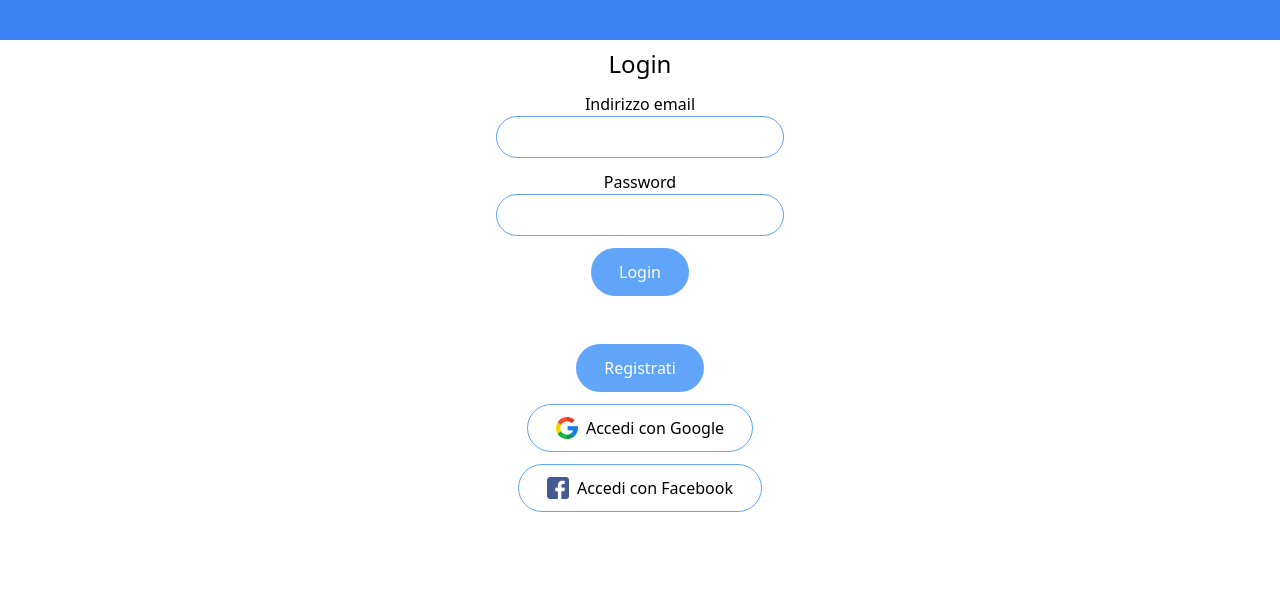
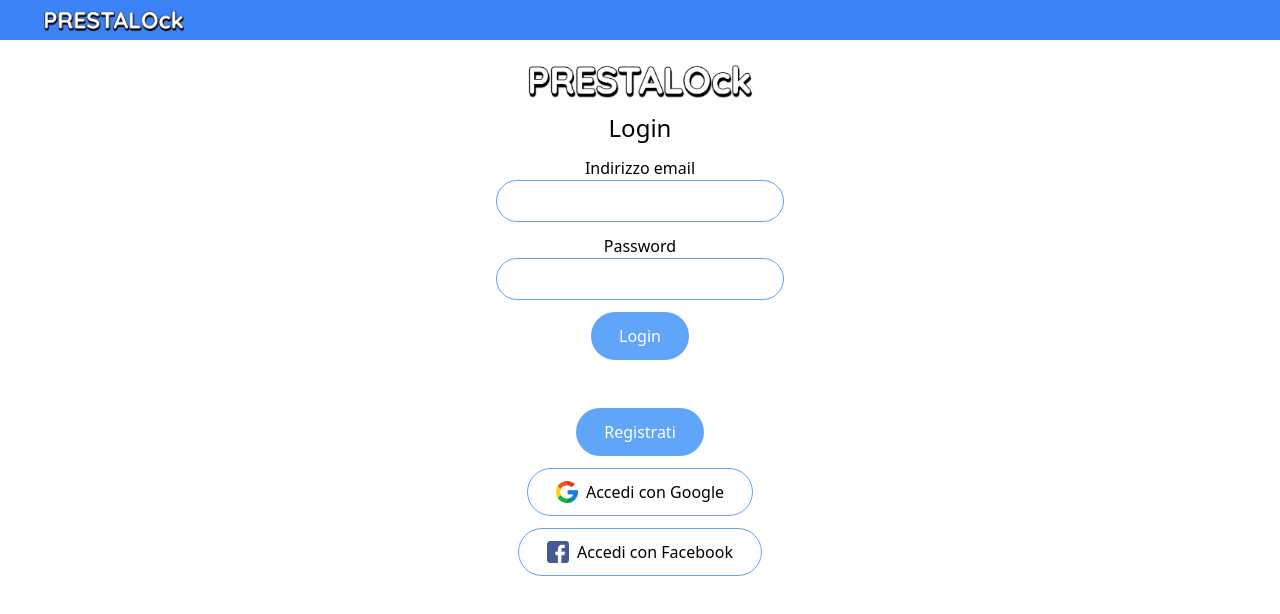
Before and after one commit to Bonis98/PRESTALOck, a Nuxt app in the folder frontend/: page /signin in a window 1280 px wide. Shown: the top 614 px of the page. Built offline with nearby package versions, Linux system fonts and the light colour scheme.

Commit message:
Frontend: add title image, change app name

```diff
--- a/frontend/components/TopBar.vue
+++ b/frontend/components/TopBar.vue
@@ -1,7 +1,7 @@
 <template>
   <div class="h-10 w-screen items-center bg-blue-500 flex flex-row gap-3 fixed px-4 text-white z-40">
     <NuxtLink
-      v-if="backRedirect"
+      v-show="backRedirect"
       class="h-2/4 cursor-pointer"
       :to="{ path: backRedirect, query: backRedirectQuery }"
       :replace="backRedirectReplace"
@@ -10,16 +10,24 @@
     </NuxtLink>
 
     <div
-      v-if="!backRedirect && goBack"
+      v-show="!backRedirect && goBack"
       class="h-2/4 cursor-pointer"
       @click="$router.go(-1)"
     >
       <img class="h-full" src="/icons/back.png">
     </div>
 
-    <div class="flex-grow" />
+    <div class="h-full flex-grow" />
 
-    <div> {{ name }} </div>
+    <div class="h-full absolute left-8">
+      <NuxtLink to="/">
+        <img class="h-full" src="/title.png">
+      </NuxtLink>
+    </div>
+
+    <div class="text-sm">
+      {{ name }}
+    </div>
 
     <NuxtLink
       v-if="name && name.length > 0"
--- a/frontend/nuxt.config.js
+++ b/frontend/nuxt.config.js
@@ -6,7 +6,7 @@
 
   // Global page headers: https://go.nuxtjs.dev/config-head
   head: {
-    title: 'frontend',
+    title: 'PRESTALOck',
     meta: [
       { charset: 'utf-8' },
       { name: 'viewport', content: 'width=device-width, initial-scale=1, user-scalable=no' },
--- a/frontend/pages/signin.vue
+++ b/frontend/pages/signin.vue
@@ -3,6 +3,9 @@
     <Loader v-show="loading" />
     <TopBar />
     <div class="text-center w-11/12 m-auto mb-6 justify-around gap-24 pt-12">
+      <div class="h-16 flex justify-center">
+        <img class="h-full" src="/title.png">
+      </div>
       <div class="text-center mb-3 text-2xl">
         Login
       </div>
```
Also changed, not shown: frontend/static/title.png (added).
